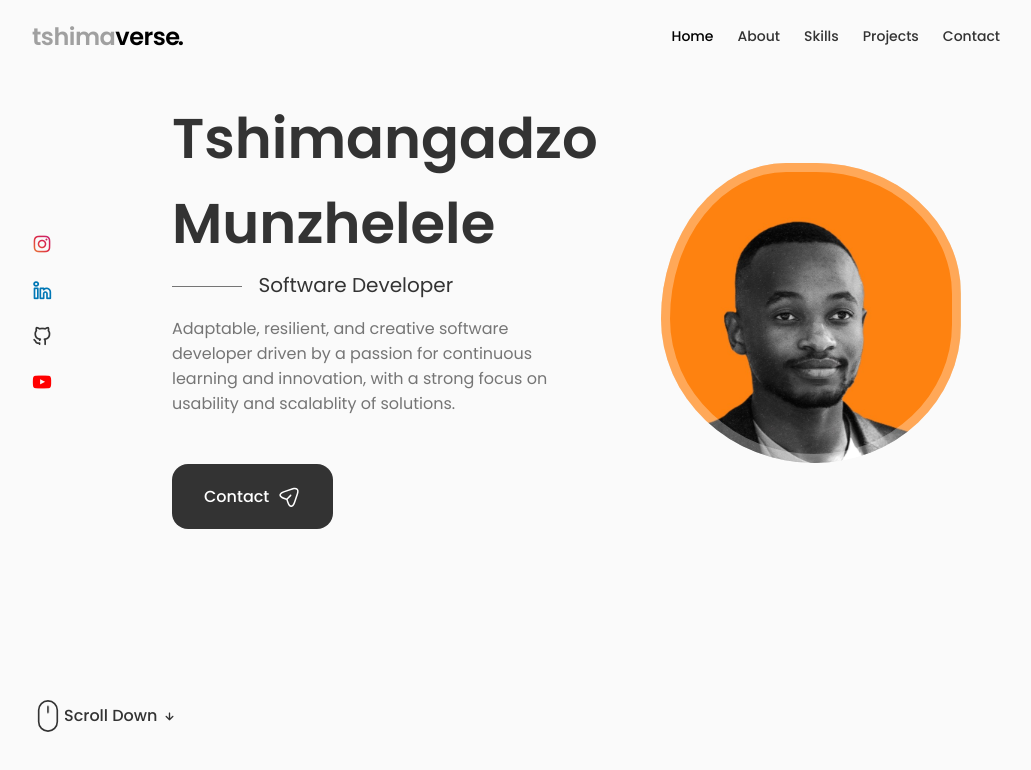
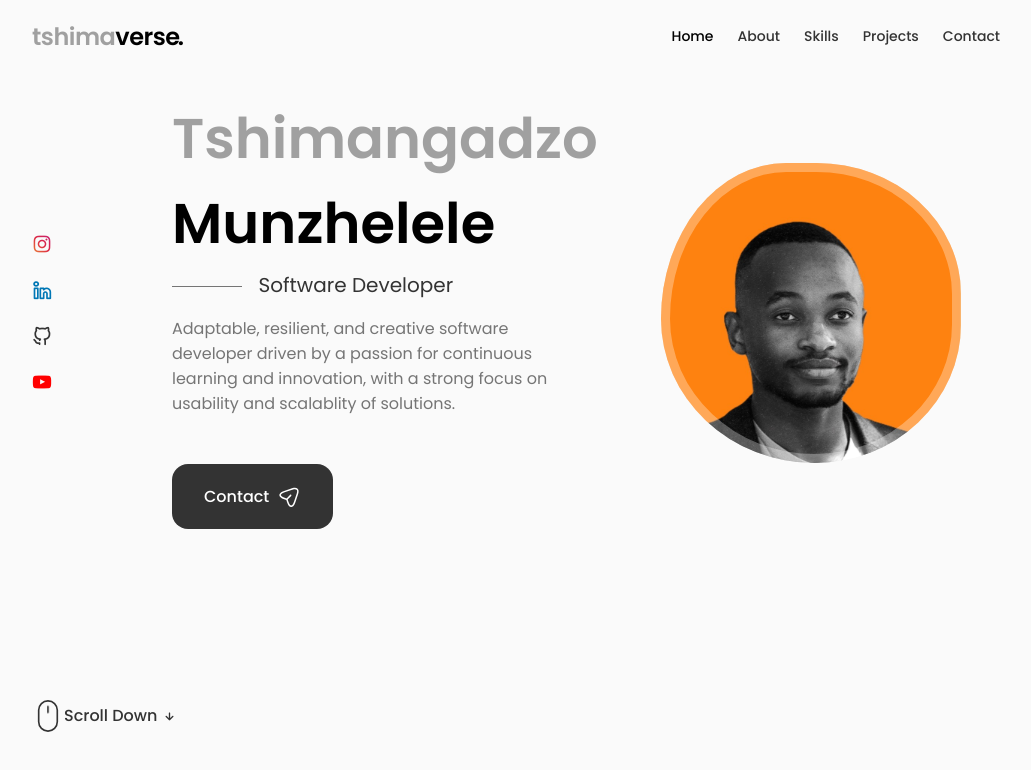
Before and after one commit to Tshimangadzostephen/Tshimaverse, a React (Vite) app: page / in a window 1280 px wide. Shown: the top 770 px of the page, without its empty margins (124-1155 px from the left). Built offline with nearby package versions, Linux system fonts and the light colour scheme.

Commit message:
two tone title on home page

```diff
--- a/src/components/home/Data.tsx
+++ b/src/components/home/Data.tsx
@@ -41,7 +41,11 @@ const Data = () => {
 
   return (
     <div className="home__data" ref={dataRef}>
-      <h1 className="home__title">Tshimangadzo Munzhelele</h1>
+      <h1 className="home__title">
+        <span className="logo-light">Tshimangadzo</span>
+        <br />
+        <span className="logo-dark">Munzhelele</span>
+      </h1>
       <h3 className="home__subtitle">Software Developer</h3>
       <p className="home__description">
         Adaptable, resilient, and creative software developer driven by a
--- a/src/components/home/Home.css
+++ b/src/components/home/Home.css
@@ -51,6 +51,7 @@
  .home__title{
     font-size: var(--big-font-size);
     margin-bottom: var(--mb-0-25);
+
  }
 
  .home__subtitle{
```
